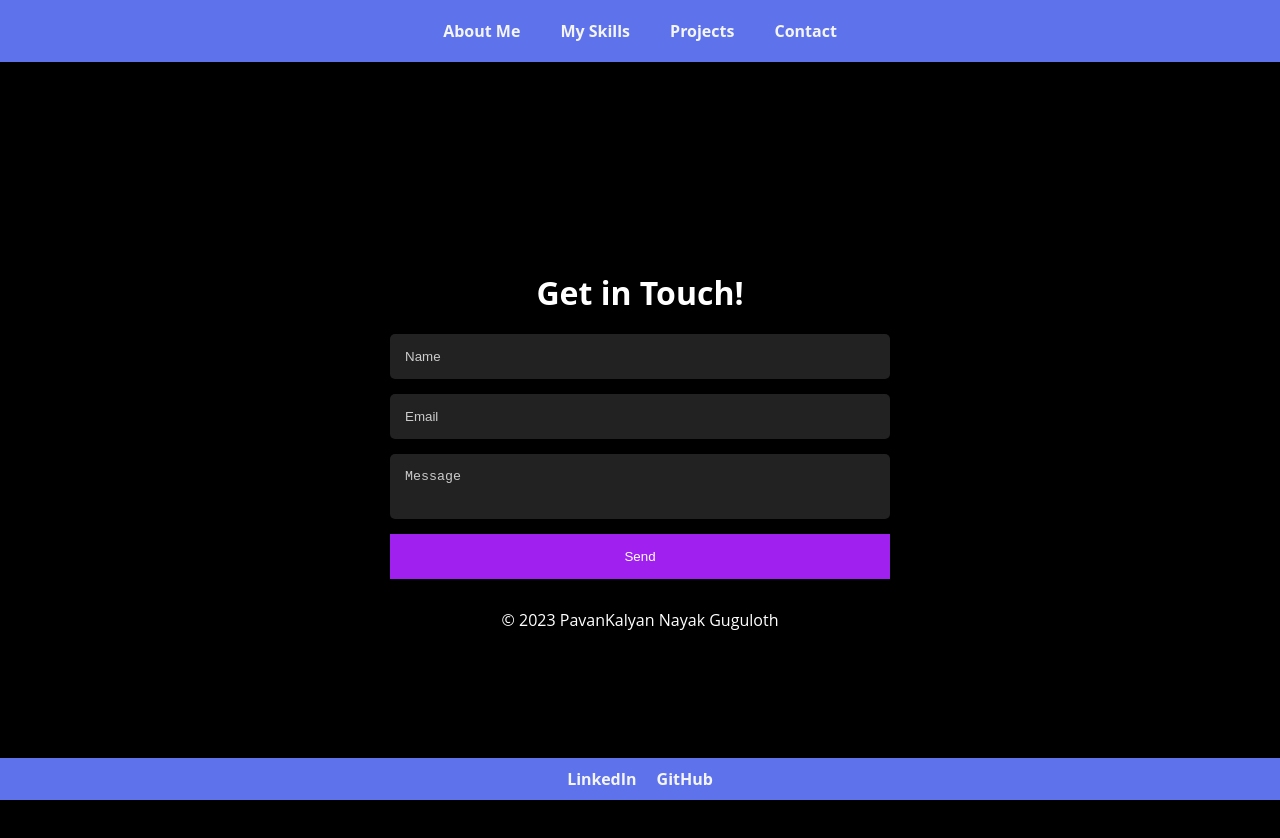
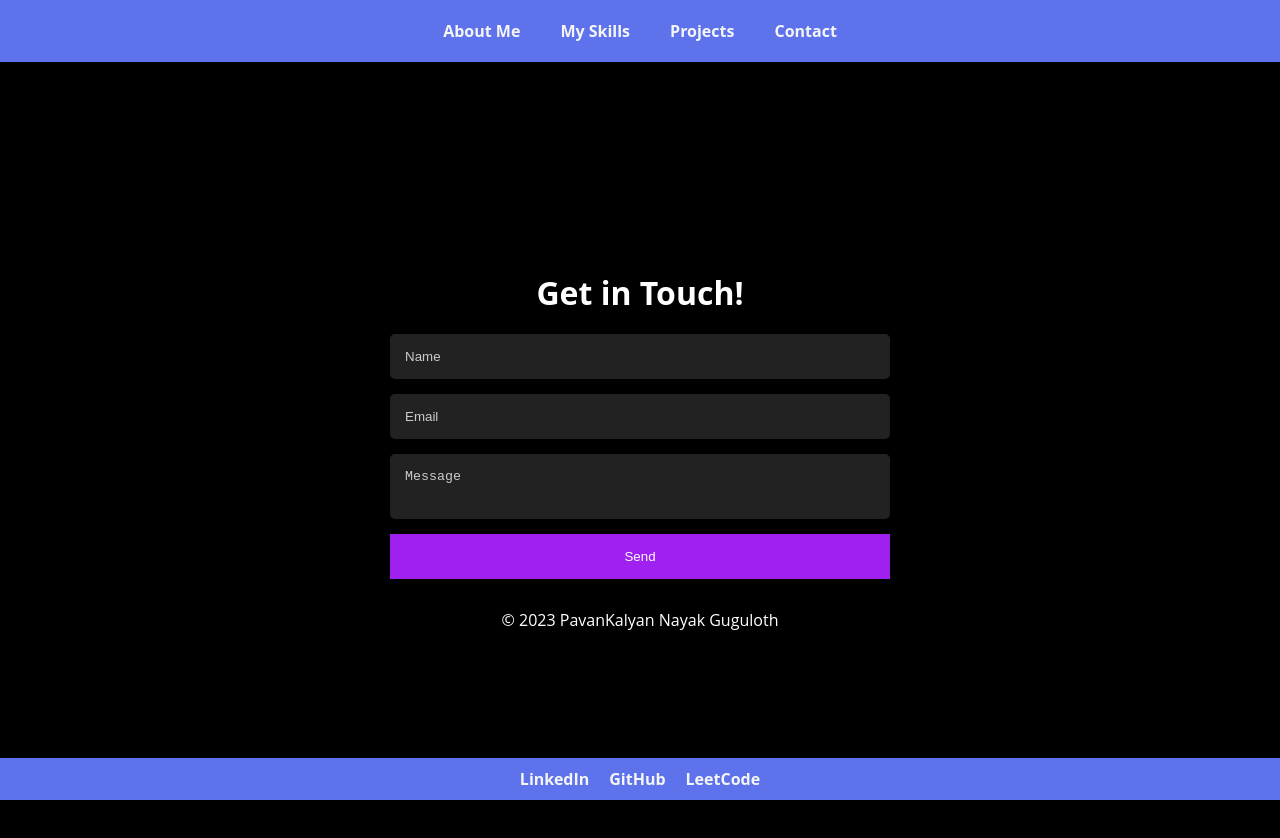
Before and after one commit to pavannaiik/myportfolio, a React (Create React App) app: page /contact in a window 1280 px wide. Shown: the top 838 px of the page. Built offline with nearby package versions, Linux system fonts and the light colour scheme.

Commit message:
social media link updates

```diff
--- a/package.json
+++ b/package.json
@@ -1,4 +1,5 @@
 {
+  "homepage": "https://pavannaiik.github.io/myportfolio",
   "name": "my-portfolio",
   "version": "0.1.0",
   "private": true,
@@ -15,6 +16,8 @@
   },
   "scripts": {
     "start": "react-scripts start",
+    "predeploy":"npm run build",
+    "deploy":"gh-pages -d build",
     "build": "react-scripts build",
     "test": "react-scripts test",
     "eject": "react-scripts eject"
--- a/src/About.js
+++ b/src/About.js
@@ -6,7 +6,7 @@ const About = () => {
     return (
         <div className="about-container">
             <div className="profile-picture-container">
-                <img src="/pk_image.jpg" alt="Profile" className="profile-picture"/>
+                <img src='pk_image.jpg' alt="Profile" className="profile-picture"/>
             </div>
             <div className="about-content">
             <h1>About Me.</h1>
--- a/src/App.js
+++ b/src/App.js
@@ -10,7 +10,7 @@ import Contact from './Contact';
 
 const App = () => {
     return (
-        <Router>
+        <Router basename={process.env.PUBLIC_URL}>
             <Header />
             <Routes>
                 <Route path="/" element={<About />} />
--- a/src/Footer.js
+++ b/src/Footer.js
@@ -6,6 +6,7 @@ const Footer = () => {
         <footer className="footer">
             <a href="https://www.linkedin.com/in/guguloth-pavankalyan-nayak/" className="social-link"  target="_blank" rel="noopener noreferrer">LinkedIn</a>
             <a href="https://github.com/pavannaiik" className="social-link"  target="_blank" rel="noopener noreferrer">GitHub</a>
+            <a href="https://leetcode.com/dynamicpk" className="social-link"  target="_blank" rel="noopener noreferrer">LeetCode</a>
             {/* Add more social media links here */}
         </footer>
     );
```
